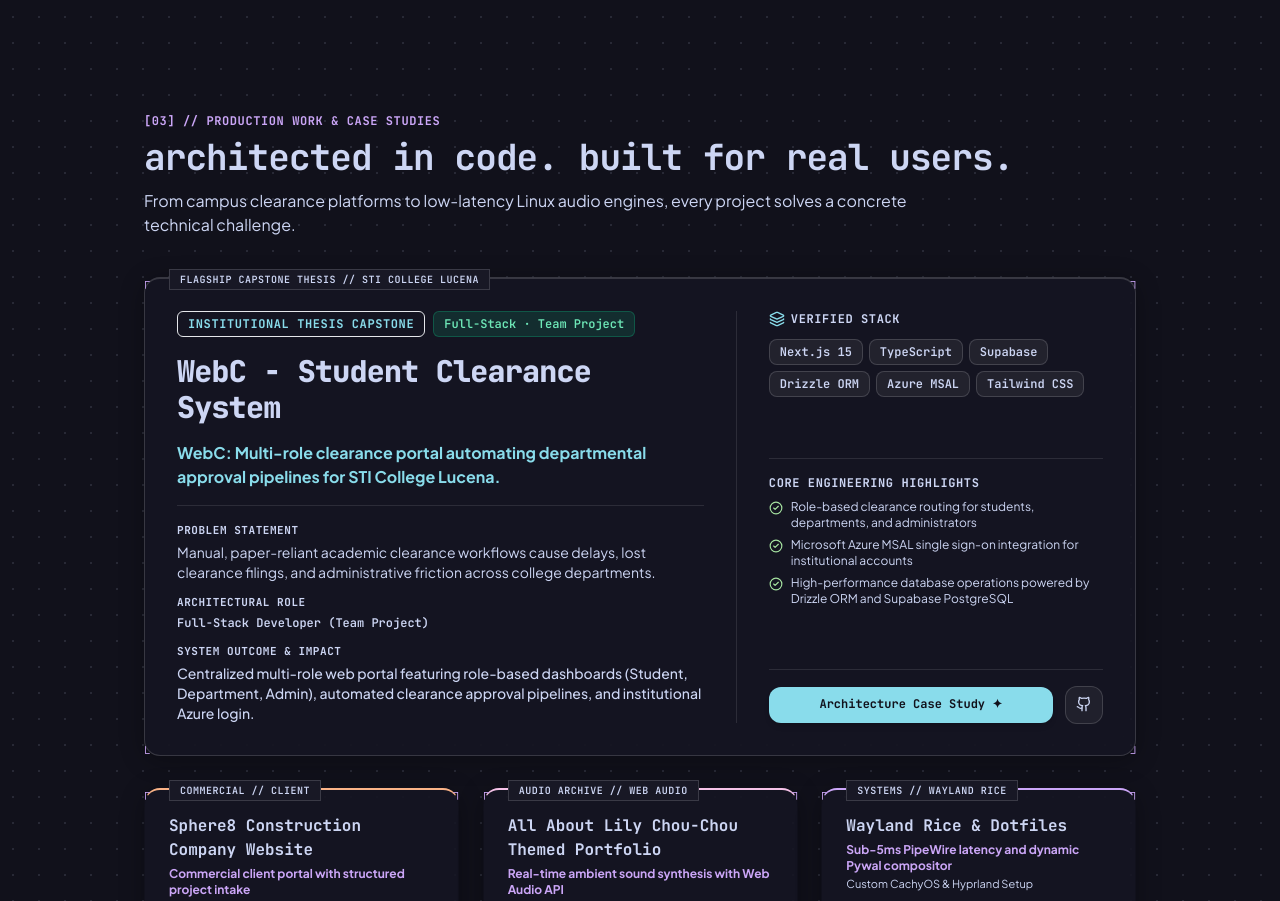
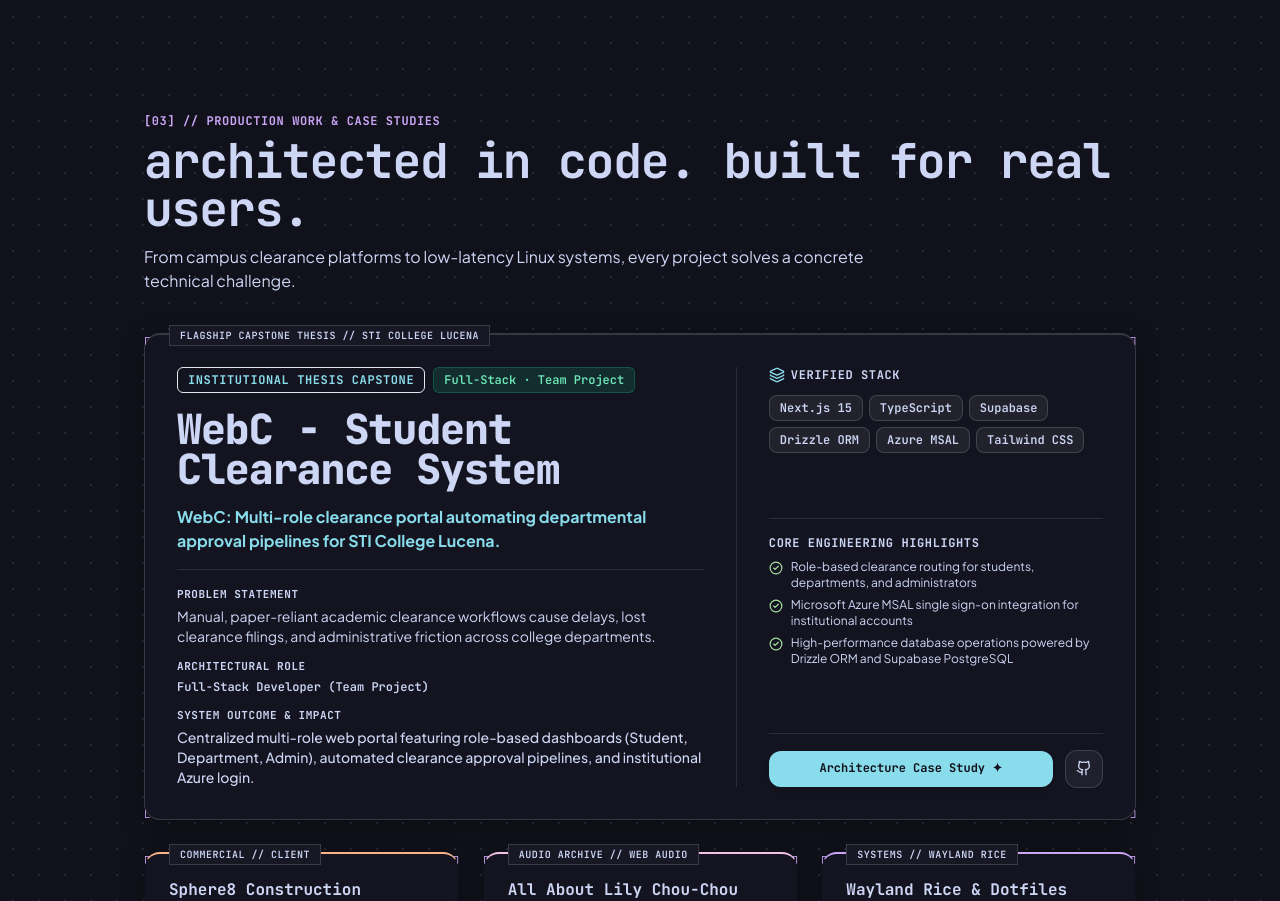
Before and after one commit to TwilightDust12/portfolio, a Next.js app: page / in a window 1280 px wide. Shown: the part 2440-3341 px from the top of the page. Built offline with nearby package versions, Linux system fonts and the light colour scheme.

Commit message:
style(projects): increase font scale and hierarchy for WebC flagship project title

```diff
--- a/src/components/sections/ProjectsSection.tsx
+++ b/src/components/sections/ProjectsSection.tsx
@@ -31,12 +31,12 @@ export function ProjectsSection() {
             [03] // PRODUCTION WORK &amp; CASE STUDIES
           </div>
 
-          <h2 className="font-mono text-3xl sm:text-4xl font-bold text-ink lowercase tracking-tight">
+          <h2 className="font-mono text-3xl sm:text-5xl font-bold text-ink lowercase tracking-tight">
             architected in code. built for real users.
           </h2>
 
           <p className="font-sans text-sm sm:text-base text-ink/75 mt-3 leading-relaxed max-w-3xl">
-            From campus clearance platforms to low-latency Linux audio engines, every project solves a concrete technical challenge.
+            From campus clearance platforms to low-latency Linux systems, every project solves a concrete technical challenge.
           </p>
         </div>
       </MotionFadeUp>
@@ -68,7 +68,7 @@ export function ProjectsSection() {
                     </span>
                   </div>
 
-                  <h3 className="font-mono text-2xl sm:text-3xl font-extrabold text-ink tracking-tight">
+                  <h3 className="font-mono text-3xl sm:text-4xl lg:text-[2.6rem] font-extrabold text-ink tracking-tight leading-tight">
                     {flagship.title}
                   </h3>
                   <p className="font-sans text-sm sm:text-base text-accent-sky font-bold leading-snug">
--- a/src/components/ui/ProjectModal.tsx
+++ b/src/components/ui/ProjectModal.tsx
@@ -52,7 +52,7 @@ export function ProjectModal({
               </div>
 
               {/* Title & Subtitle */}
-              <Dialog.Title className="font-mono text-2xl font-bold text-ink mt-3">
+              <Dialog.Title className="font-mono text-2xl sm:text-3xl font-extrabold text-ink mt-3 tracking-tight">
                 {project.title}
               </Dialog.Title>
               <Dialog.Description className="font-sans text-sm text-ink/70 mt-1">
```
